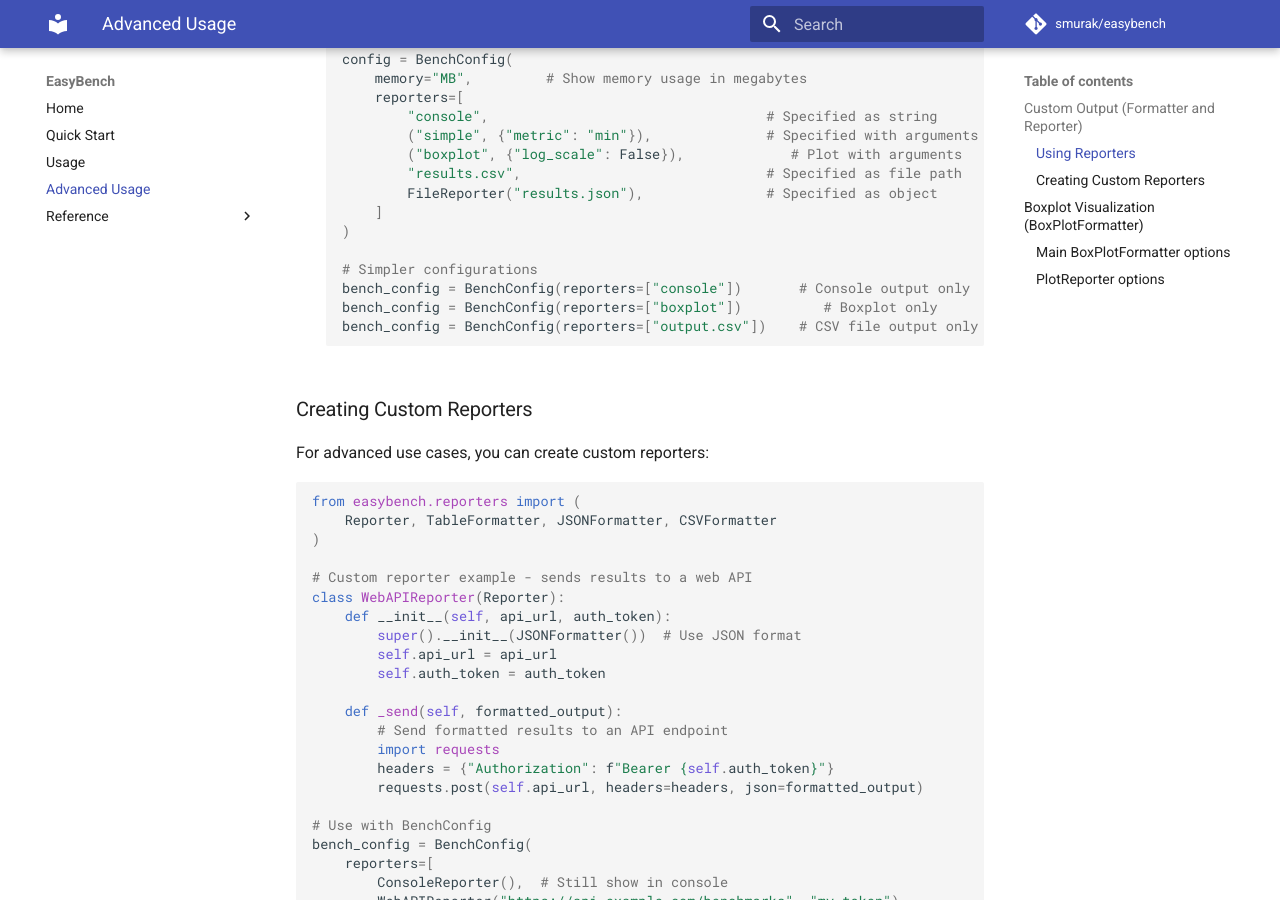
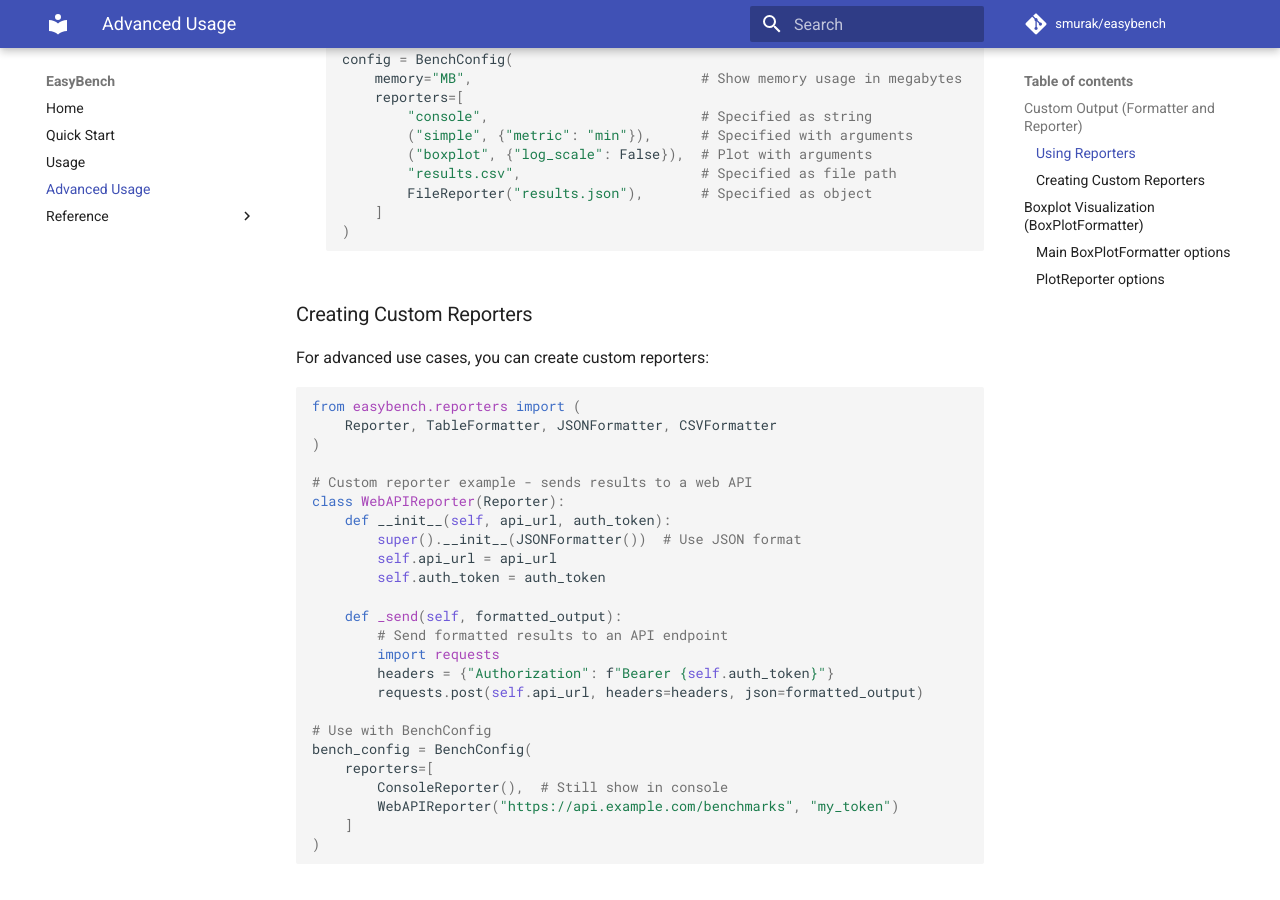
Before and after one commit to smurak/easybench, an MkDocs documentation site: the page built from docs/advanced.md, in a window 1280 px wide and 900 px high, scrolled down 1068 px. Built offline with MkDocs 1.6.1 and Material for MkDocs 9.7.7, drawn with Linux system fonts in a browser that asks for light colours; comment, search, counter and statistics services are not loaded.

Commit message:
docs: minor update

````diff
--- a/docs/advanced.md
+++ b/docs/advanced.md
@@ -35,20 +35,15 @@ There are three ways to specify reporters:
 
     # Multiple output formats with different specification methods
     config = BenchConfig(
-        memory="MB",         # Show memory usage in megabytes
+        memory="MB",                            # Show memory usage in megabytes
         reporters=[
-            "console",                                  # Specified as string
-            ("simple", {"metric": "min"}),              # Specified with arguments
-            ("boxplot", {"log_scale": False}),             # Plot with arguments
-            "results.csv",                              # Specified as file path
-            FileReporter("results.json"),               # Specified as object
+            "console",                          # Specified as string
+            ("simple", {"metric": "min"}),      # Specified with arguments
+            ("boxplot", {"log_scale": False}),  # Plot with arguments
+            "results.csv",                      # Specified as file path
+            FileReporter("results.json"),       # Specified as object
         ]
     )
-
-    # Simpler configurations
-    bench_config = BenchConfig(reporters=["console"])       # Console output only
-    bench_config = BenchConfig(reporters=["boxplot"])          # Boxplot only
-    bench_config = BenchConfig(reporters=["output.csv"])    # CSV file output only
     ```
 
 ### Creating Custom Reporters
````
Also changed, not shown: README-pypi.md (+7 -12 lines), README.md (+7 -12 lines), README_ja.md (+7 -12 lines), docs/usage.md (+2 -2 lines).
